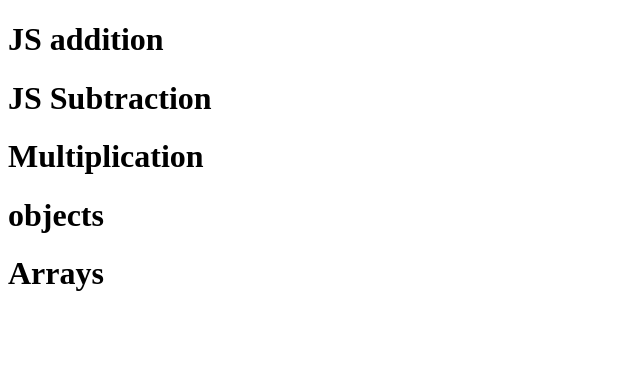
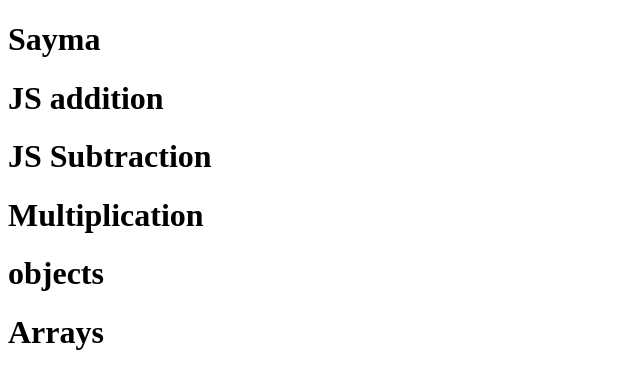
Before and after one commit to saimajahan27/javascript-assignment-7, a plain HTML site: page index.html in a window 1280 px wide. Shown: the whole page, without its empty margins (0-640 px from the left). Drawn offline with Linux system fonts and the light colour scheme.

Commit message:
frist commit

```diff
--- a/index.html
+++ b/index.html
@@ -6,6 +6,7 @@
     <title>Javascript variables objects array</title>
 </head>
 <body>
+    <h1>Sayma</h1>
     <h1>JS addition</h1>
     <h1>JS Subtraction</h1>
     <h1>Multiplication</h1>
```
